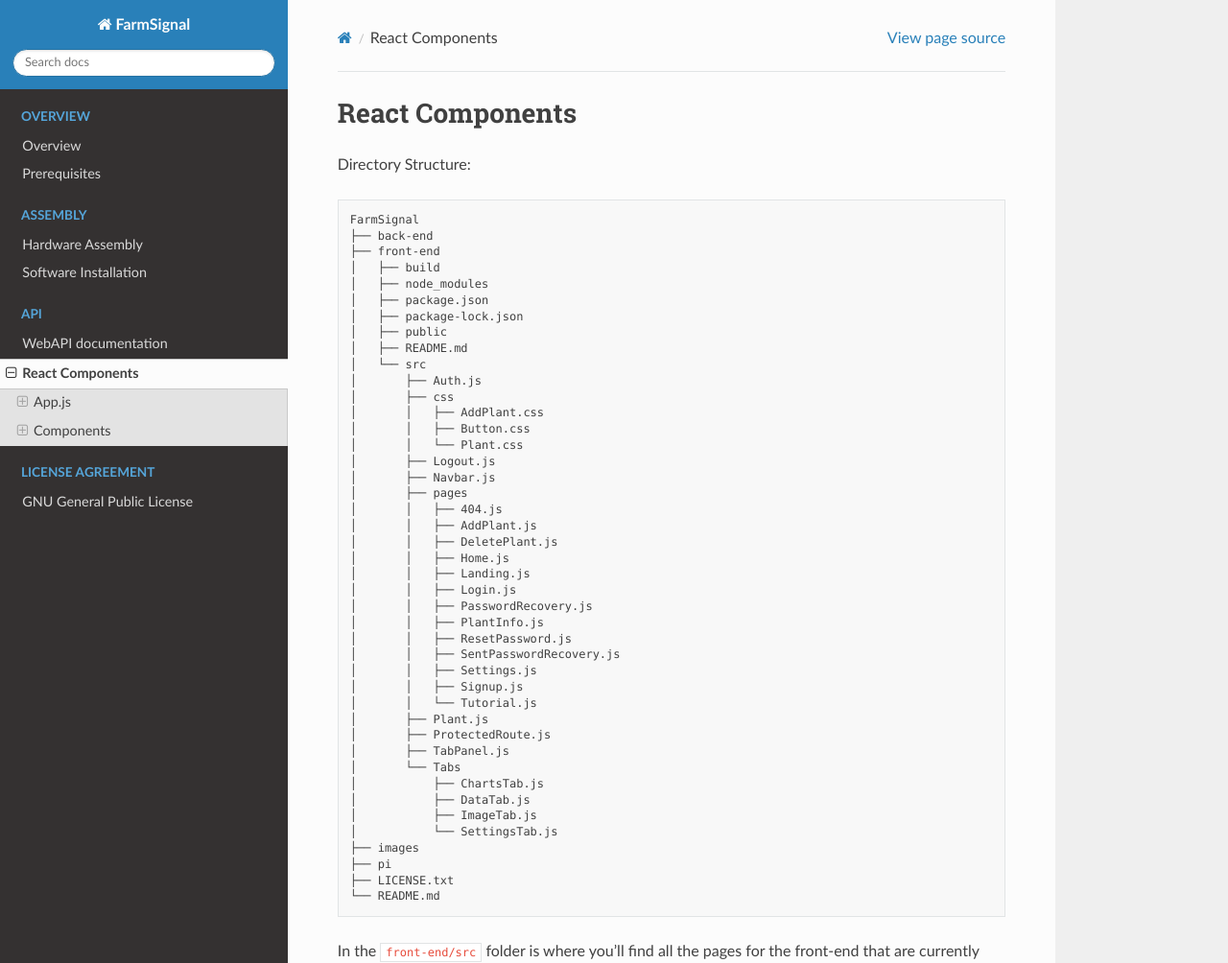
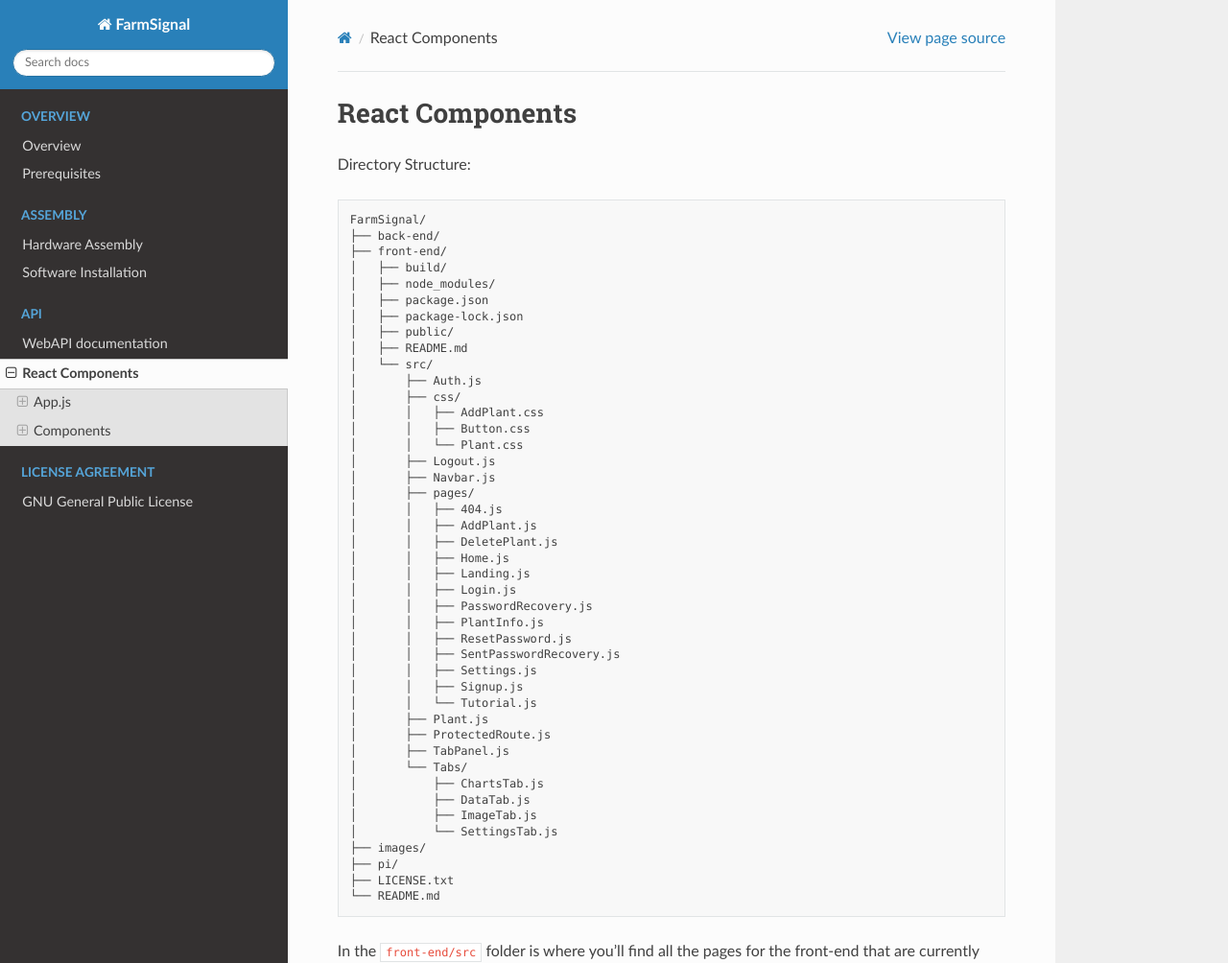
Before and after one commit to AlanConstantino/FarmSignal, a Sphinx documentation site: the page built from docs/front-end/react.rst, in a window 1280 px wide and 1400 px high. Shown: the top 1004 px of the window at 96% size. Built offline with Sphinx 7.4.7 and the Read the Docs theme 2.0.0, drawn with Linux system fonts in a browser that asks for light colours.

Commit message:
Made folders more apparent in tree structure

```diff
--- a/docs/front-end/react.rst
+++ b/docs/front-end/react.rst
@@ -6,24 +6,24 @@
 
 .. code-block::
 
-  FarmSignal
-  ├── back-end
-  ├── front-end
-  │   ├── build
-  │   ├── node_modules
+  FarmSignal/
+  ├── back-end/
+  ├── front-end/
+  │   ├── build/
+  │   ├── node_modules/
   │   ├── package.json
   │   ├── package-lock.json
-  │   ├── public
+  │   ├── public/
   │   ├── README.md
-  │   └── src
+  │   └── src/
   │       ├── Auth.js
-  │       ├── css
+  │       ├── css/
   │       │   ├── AddPlant.css
   │       │   ├── Button.css
   │       │   └── Plant.css
   │       ├── Logout.js
   │       ├── Navbar.js
-  │       ├── pages
+  │       ├── pages/
   │       │   ├── 404.js
   │       │   ├── AddPlant.js
   │       │   ├── DeletePlant.js
@@ -40,13 +40,13 @@
   │       ├── Plant.js
   │       ├── ProtectedRoute.js
   │       ├── TabPanel.js
-  │       └── Tabs
+  │       └── Tabs/
   │           ├── ChartsTab.js
   │           ├── DataTab.js
   │           ├── ImageTab.js
   │           └── SettingsTab.js
-  ├── images
-  ├── pi
+  ├── images/
+  ├── pi/
   ├── LICENSE.txt
   └── README.md
 
```
Also changed, not shown: 4 other files.
